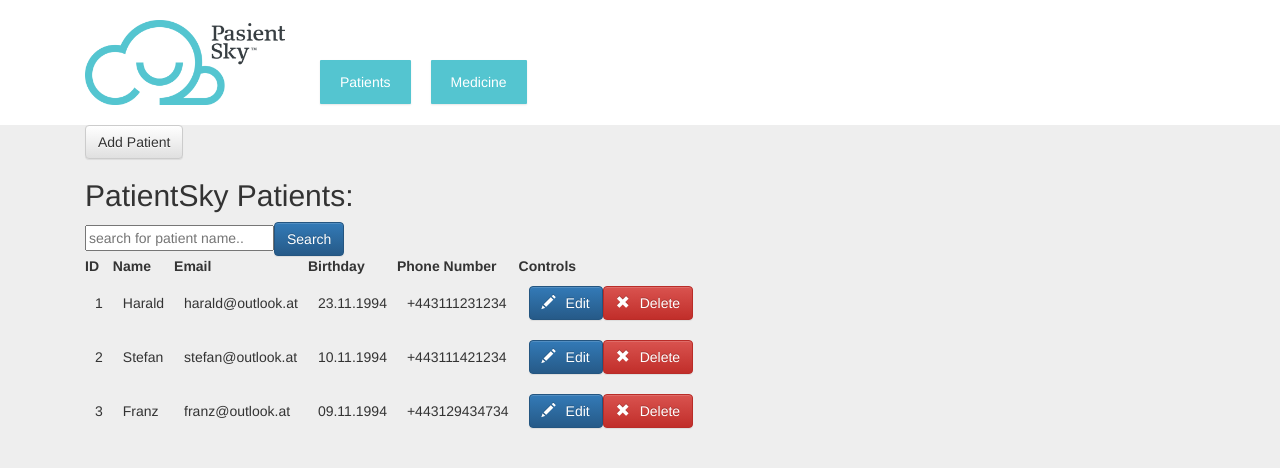
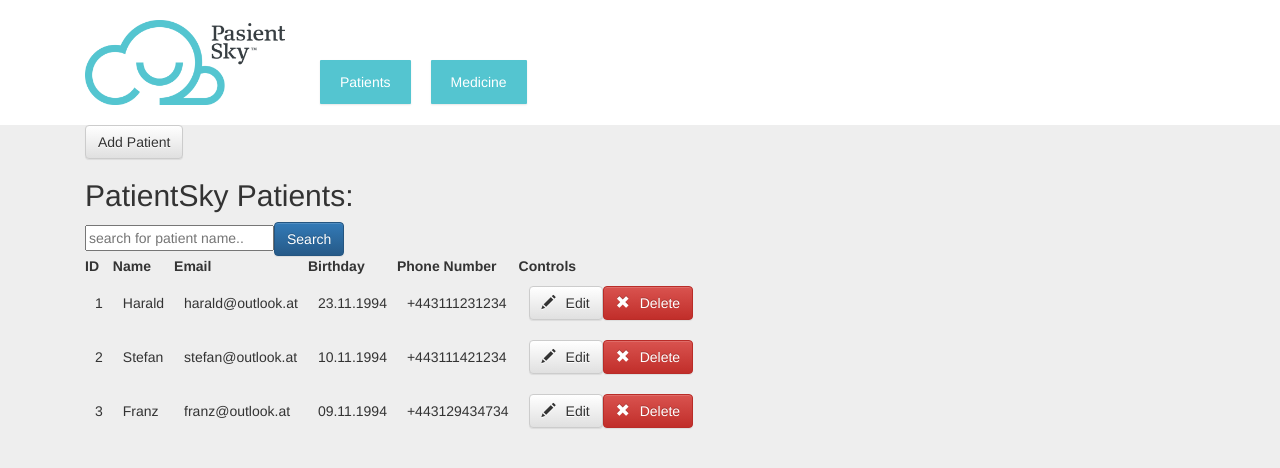
Before and after one commit to viennaoperator/react-patient-app, a React (Create React App) app: page /patients in a window 1280 px wide. Shown: the top 468 px of the page. Built offline with nearby package versions, Linux system fonts and the light colour scheme.

Commit message:
editPatient

```diff
--- a/src/components/MedicineOverview.js
+++ b/src/components/MedicineOverview.js
@@ -38,7 +38,7 @@ export class MedicineOverview extends Component {
     render(){
         return (
             <div>
-                <Col sm={8} md={10} smOffset={2} mdOffset={1}>
+                <Col sm={12}>
                 <h2>
                     Medicine Database
                 </h2>
--- a/src/components/Patient.js
+++ b/src/components/Patient.js
@@ -10,7 +10,7 @@ const Patient = (props) => (
         <td>{props.birthday}</td>
         <td>{props.phonenumber}</td>
         <td>
-            <Button bsStyle="primary"><Glyphicon glyph="pencil" />Edit</Button>
+            <Button><Glyphicon glyph="pencil"/>Edit</Button>
             <Button bsStyle="danger"><Glyphicon glyph="remove" />Delete</Button>
         </td>
     </tr>
```
